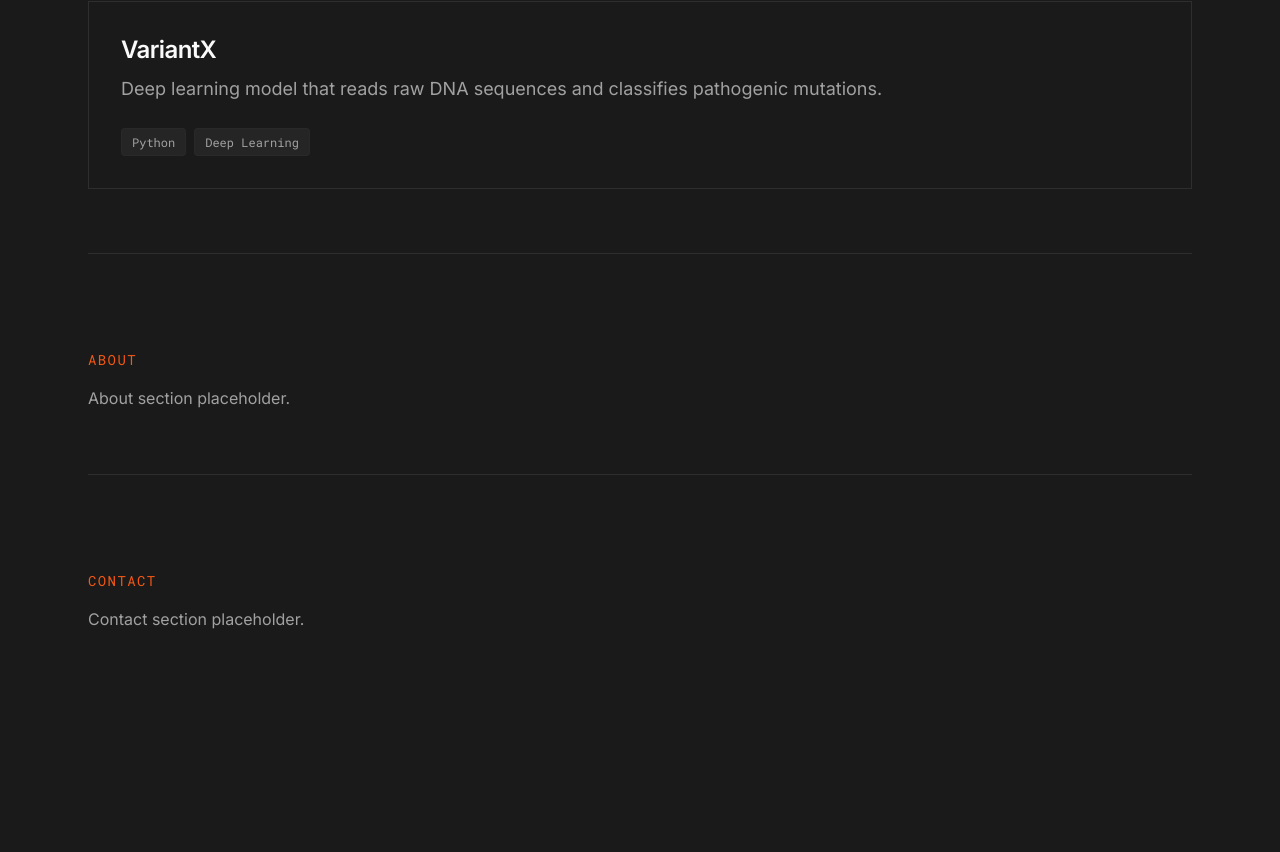
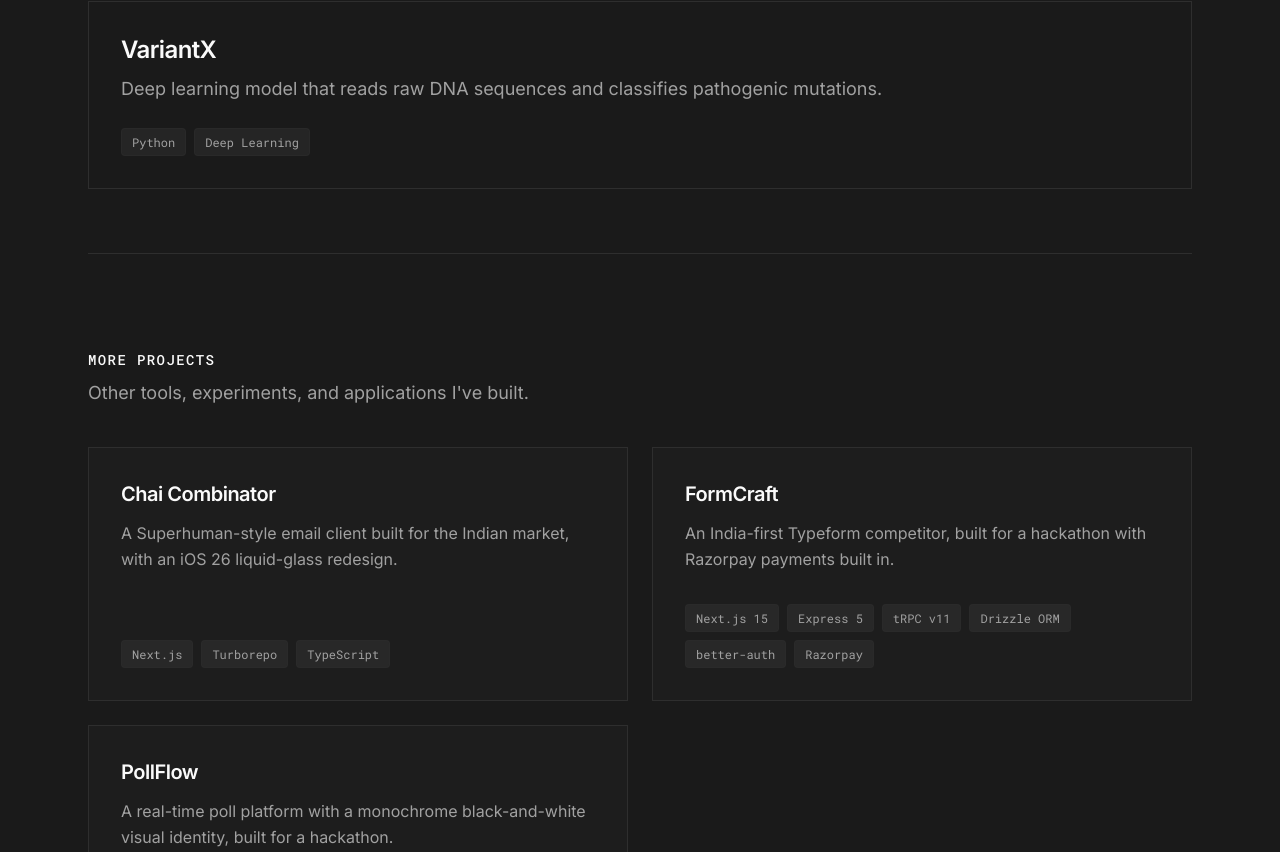
Before and after one commit to Mayank-saraswal/mayanksaraswal, a Next.js app: page / in a window 1280 px wide. Shown: the part 1948-2800 px from the top of the page. Before the commit the page ends 2771 px from the top, so only its background shows below. Built offline with nearby package versions, Linux system fonts and the light colour scheme.

Commit message:
feat: more projects, about, now, and stack sections

```diff
--- a/app/page.tsx
+++ b/app/page.tsx
@@ -5,6 +5,7 @@ import ProjectCard from "@/components/ProjectCard";
 
 export default function HomePage() {
   const featuredProjects = projects.filter((project) => project.featured);
+  const moreProjects = projects.filter((project) => !project.featured);
 
   return (
     <div className="min-h-screen flex flex-col bg-ink text-paper">
@@ -67,12 +68,156 @@ export default function HomePage() {
           </div>
         </section>
 
-        {/* Placeholder About section anchor */}
+        {/* 1. More Projects Section */}
+        <section id="more-projects" className="pt-24 pb-16 border-t border-border">
+          <div className="space-y-2 mb-10">
+            <h2 className="font-mono text-xs sm:text-sm text-paper tracking-widest uppercase font-medium">
+              MORE PROJECTS
+            </h2>
+            <p className="text-paper-dim text-base sm:text-lg font-normal leading-relaxed">
+              Other tools, experiments, and applications I&apos;ve built.
+            </p>
+          </div>
+          <div className="grid grid-cols-1 md:grid-cols-2 gap-6">
+            {moreProjects.map((project) => (
+              <div
+                key={project.slug}
+                className="border border-border p-6 sm:p-8 flex flex-col justify-between space-y-6 hover:border-border transition-colors bg-white/[0.01]"
+              >
+                <div className="space-y-3">
+                  <div className="flex items-center justify-between gap-4">
+                    <h3 className="text-xl font-semibold text-paper tracking-tight">
+                      {project.name}
+                    </h3>
+                    {project.githubUrl && (
+                      <a
+                        href={project.githubUrl}
+                        target="_blank"
+                        rel="noopener noreferrer"
+                        className="text-xs font-mono text-paper-dim hover:text-accent transition-colors inline-flex items-center gap-1"
+                      >
+                        GitHub &rarr;
+                      </a>
+                    )}
+                  </div>
+                  <p className="text-paper-dim text-sm sm:text-base leading-relaxed font-normal">
+                    {project.tagline}
+                  </p>
+                </div>
+                {project.stack && project.stack.length > 0 && (
+                  <div className="flex flex-wrap items-center gap-2 pt-2">
+                    {project.stack.map((tech) => (
+                      <span
+                        key={tech}
+                        className="font-mono text-[12px] text-paper-dim bg-white/[0.05] px-2.5 py-1 rounded-sm border border-border/50"
+                      >
+                        {tech}
+                      </span>
+                    ))}
+                  </div>
+                )}
+              </div>
+            ))}
+          </div>
+        </section>
+
+        {/* 2. About Section */}
         <section id="about" className="pt-24 pb-16 border-t border-border">
-          <div className="font-mono text-sm text-accent tracking-widest uppercase mb-4">
-            About
+          <div className="space-y-2 mb-10">
+            <h2 className="font-mono text-xs sm:text-sm text-paper tracking-widest uppercase font-medium">
+              ABOUT
+            </h2>
           </div>
-          <p className="text-paper-dim">About section placeholder.</p>
+          <div className="max-w-[650px] space-y-6 text-paper-dim text-base sm:text-lg font-normal leading-relaxed">
+            <p>
+              I&apos;m Mayank, a B.Tech CSE student at Global Institute of Technology, Jaipur, graduating 2028. I build full-stack, AI-powered SaaS products end to end — frontend, backend, database schema, background jobs, and AI integration — usually alone.
+            </p>
+            <p>
+              Hedwigs is a multi-tenant AI inbox with pgvector-based RAG and enterprise SSO. NodeBase is a workflow automation platform with 48 native integrations and Redis-backed idempotency. WanderPlan is a real-time collaborative planner built on Convex&apos;s reactive subscriptions. Moris IDE runs a full Node.js environment inside the browser via WebContainers.
+            </p>
+            <p>
+              My stack is Next.js, TypeScript, tRPC, Prisma, PostgreSQL, Inngest, Supabase, and the Vercel AI SDK. I&apos;m based in Rajasthan, India, and I&apos;m currently looking for a remote internship where I can keep shipping production software.
+            </p>
+          </div>
+        </section>
+
+        {/* 3. Now Section */}
+        <section id="now" className="pt-24 pb-16 border-t border-border">
+          <div className="space-y-2 mb-8">
+            <h2 className="font-mono text-xs sm:text-sm text-paper tracking-widest uppercase font-medium">
+              NOW
+            </h2>
+          </div>
+          <div className="max-w-[650px] space-y-8">
+            <p className="text-paper-dim text-base sm:text-lg font-normal leading-relaxed">
+              Applying to remote startup internships. Currently deepening my understanding of distributed systems and AI agent architecture.
+            </p>
+            <div>
+              <Link
+                href="#contact"
+                className="bg-accent text-ink px-6 py-3.5 text-sm font-medium hover:opacity-90 transition-opacity inline-flex items-center justify-center"
+              >
+                Open to remote internships
+              </Link>
+            </div>
+          </div>
+        </section>
+
+        {/* 4. Stack Section */}
+        <section id="stack" className="pt-24 pb-16 border-t border-border">
+          <div className="space-y-2 mb-10">
+            <h2 className="font-mono text-xs sm:text-sm text-paper tracking-widest uppercase font-medium">
+              STACK
+            </h2>
+            <p className="text-paper-dim text-base sm:text-lg font-normal leading-relaxed">
+              Technologies and tools I work with daily.
+            </p>
+          </div>
+          <div className="grid grid-cols-1 sm:grid-cols-2 lg:grid-cols-4 gap-8">
+            <div className="space-y-4">
+              <h3 className="font-mono text-xs text-paper uppercase tracking-wider font-medium">
+                Frontend
+              </h3>
+              <ul className="space-y-2.5 font-mono text-sm text-paper-dim font-normal">
+                <li>Next.js</li>
+                <li>TypeScript</li>
+                <li>Tailwind CSS</li>
+                <li>React</li>
+              </ul>
+            </div>
+            <div className="space-y-4">
+              <h3 className="font-mono text-xs text-paper uppercase tracking-wider font-medium">
+                Backend
+              </h3>
+              <ul className="space-y-2.5 font-mono text-sm text-paper-dim font-normal">
+                <li>tRPC</li>
+                <li>Prisma</li>
+                <li>PostgreSQL</li>
+                <li>Node.js</li>
+              </ul>
+            </div>
+            <div className="space-y-4">
+              <h3 className="font-mono text-xs text-paper uppercase tracking-wider font-medium">
+                Infra/AI
+              </h3>
+              <ul className="space-y-2.5 font-mono text-sm text-paper-dim font-normal">
+                <li>Inngest</li>
+                <li>Supabase</li>
+                <li>Vercel AI SDK</li>
+                <li>OpenRouter</li>
+              </ul>
+            </div>
+            <div className="space-y-4">
+              <h3 className="font-mono text-xs text-paper uppercase tracking-wider font-medium">
+                Tools
+              </h3>
+              <ul className="space-y-2.5 font-mono text-sm text-paper-dim font-normal">
+                <li>Git</li>
+                <li>Vercel</li>
+                <li>Docker</li>
+              </ul>
+            </div>
+          </div>
         </section>
 
         {/* Placeholder Contact section anchor */}
```
